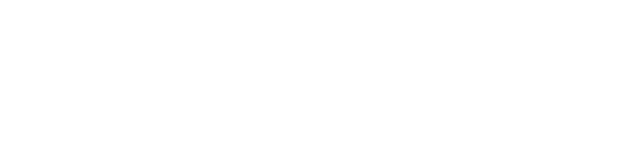
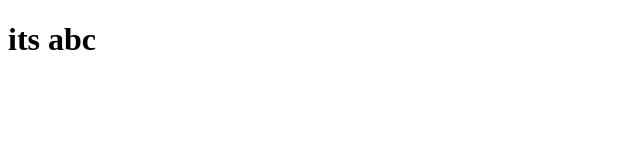
Before and after one commit to alfaarghya/100_Days-100_JavaScript, a plain HTML site: page 04-TypingTest/index.html in a window 1280 px wide. Shown: the whole page, without its empty margins (0-640 px from the left). Drawn offline with Linux system fonts and the light colour scheme.

Commit message:
adding a new text

```diff
--- a/04-TypingTest/index.html
+++ b/04-TypingTest/index.html
@@ -6,6 +6,6 @@
     <title>Document</title>
 </head>
 <body>
-
+    <H1>its abc</H1>
 </body>
 </html>
```
